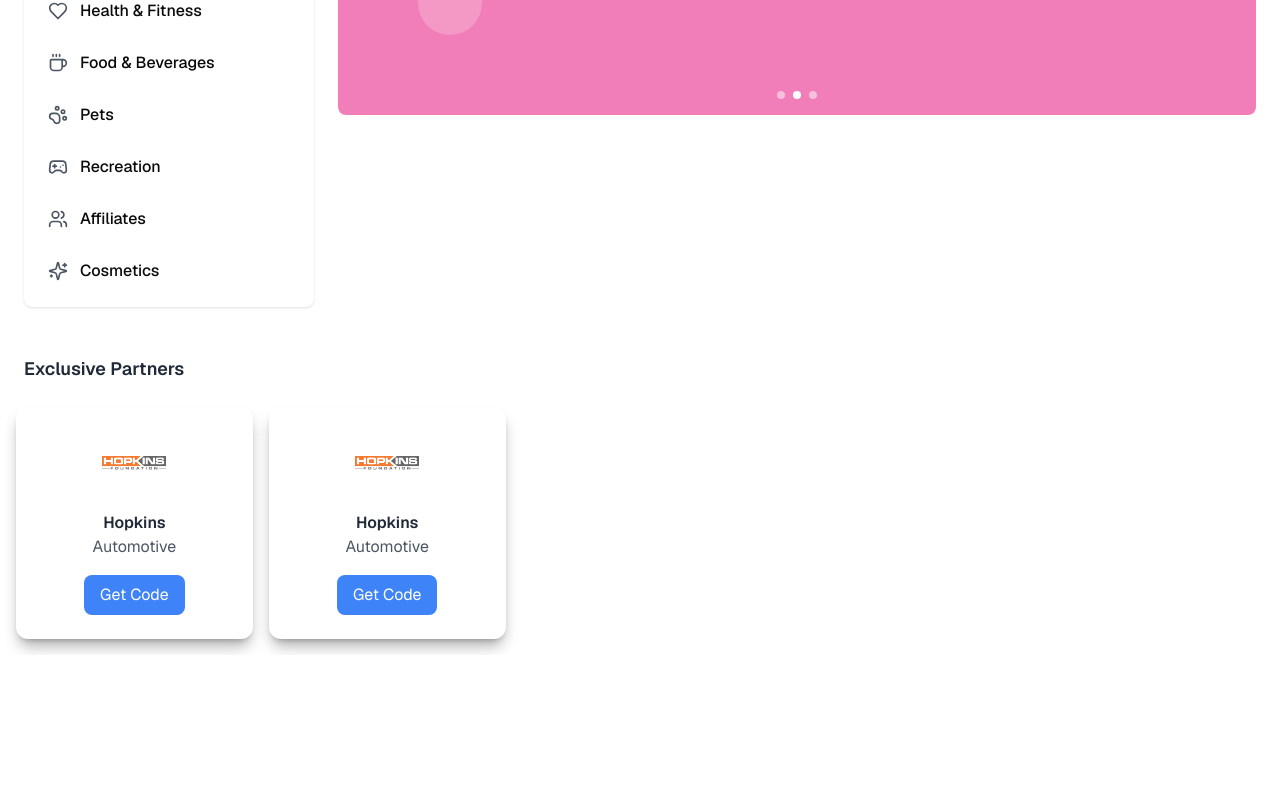
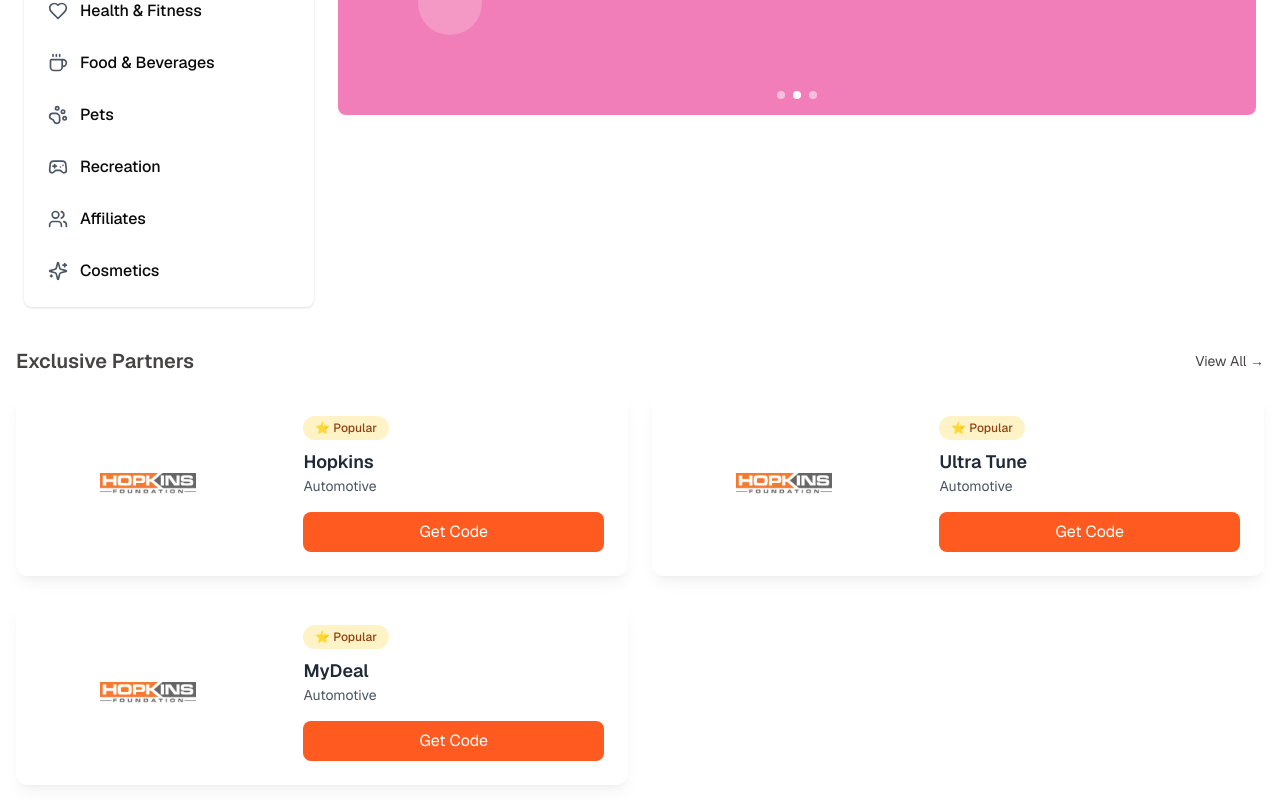
Before and after one commit to rioanggoro/lmtc_FE, a Next.js app: page /user in a window 1280 px wide. Shown: the part 1015-1816 px from the top of the page. Before the commit the page ends 1670 px from the top, so only its background shows below. Built offline with nearby package versions, Linux system fonts and the light colour scheme.

Commit message:
add partner section

```diff
--- a/src/app/components/user/partner.tsx
+++ b/src/app/components/user/partner.tsx
@@ -1,30 +1,49 @@
-import { partners } from "~/lib/partnerts/";
+import { partners } from "../../../lib/partners";
 
 export default function PartnerSection() {
   return (
     <div className="container mx-auto p-4">
-      <h2 className="mb-4 p-2 text-lg font-semibold text-gray-800">
+      <div className="mb-4 flex items-center justify-between">
+        <h2 className="text-xl font-semibold text-secondary-color">
           Exclusive Partners
         </h2>
+        <a
+          href="/partners"
+          className="text-sm text-secondary-color hover:underline"
+        >
+          View All &rarr;
+        </a>
+      </div>
 
-      <div className="grid grid-cols-2 gap-4 sm:grid-cols-3 md:grid-cols-4 lg:grid-cols-5">
+      <div className="grid gap-6 md:grid-cols-2">
         {partners.map((partner) => (
           <div
             key={partner.id}
-            className="flex flex-col items-center justify-center rounded-xl bg-white p-6 shadow-lg shadow-black/30"
+            className="flex overflow-hidden rounded-xl bg-white shadow-lg shadow-black/5"
           >
+            <div className="flex w-1/2 items-center justify-center bg-white p-6">
               <img
                 src={partner.logo}
                 alt={partner.name}
-              className="mb-4 h-16 w-16 object-contain"
+                className="h-24 w-24 object-contain"
               />
-            <div className="text-center">
-              <p className="font-semibold text-gray-800">{partner.name}</p>
-              <p className="text-gray-600">{partner.category}</p>
             </div>
-            <button className="mt-4 rounded-lg bg-blue-500 px-4 py-2 text-white transition hover:bg-blue-600">
+            <div className="flex w-2/3 flex-col justify-between p-6">
+              <div>
+                {partner.isPopular && (
+                  <span className="mb-2 inline-block rounded-full bg-amber-100 px-3 py-1 text-xs font-medium text-amber-800">
+                    ⭐ Popular
+                  </span>
+                )}
+                <h3 className="text-lg font-semibold text-gray-800">
+                  {partner.name}
+                </h3>
+                <p className="text-sm text-gray-600">{partner.category}</p>
+              </div>
+              <button className="mt-4 w-full rounded-lg bg-orange-500 px-4 py-2 text-white transition hover:bg-orange-600">
                 Get Code
               </button>
+            </div>
           </div>
         ))}
       </div>
--- a/src/lib/partnerts.ts
+++ b/src/lib/partners.ts
@@ -5,23 +5,35 @@
   code: string;
   url: string;
   id: string;
+  isPopular?: boolean;
 }
 
 export const partners: Partner[] = [
   {
+    id: "1",
     name: "Hopkins",
     logo: "/img/hopkins_img.png",
     category: "Automotive",
     code: "LMCT+",
     url: "https://hopkins.com.au",
-    id: "1",
+    isPopular: true,
   },
   {
-    name: "Hopkins",
+    id: "2",
+    name: "Ultra Tune",
     logo: "/img/hopkins_img.png",
     category: "Automotive",
     code: "LMCT+",
     url: "https://hopkins.com.au",
-    id: "2",
+    isPopular: true,
+  },
+  {
+    name: "MyDeal",
+    logo: "/img/hopkins_img.png",
+    category: "Automotive",
+    code: "LMCT+",
+    id: "3",
+    url: "https://hopkins.com.au",
+    isPopular: true,
   },
 ];
```
Lines whose indentation alone changed are shown as unchanged.
